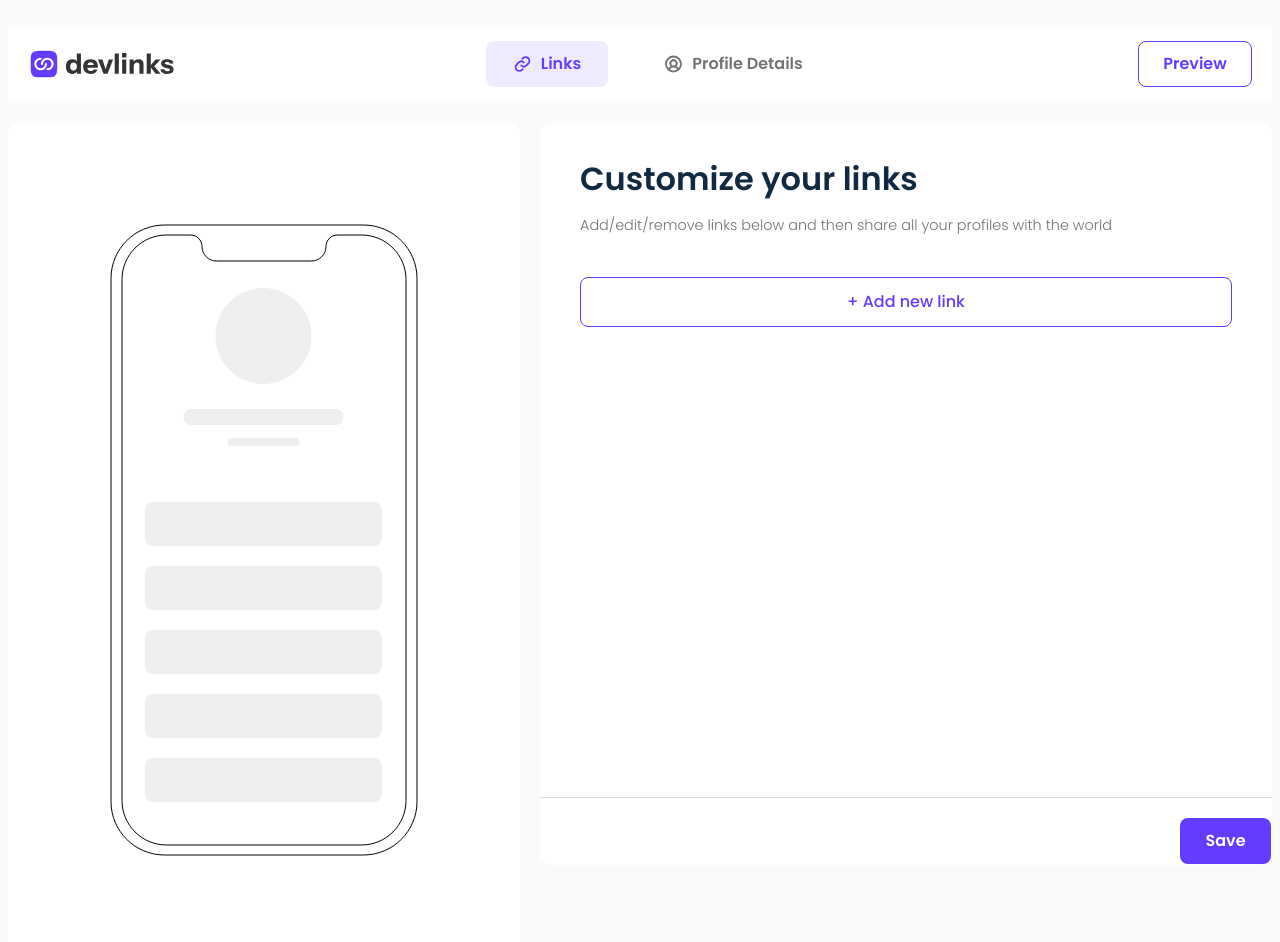
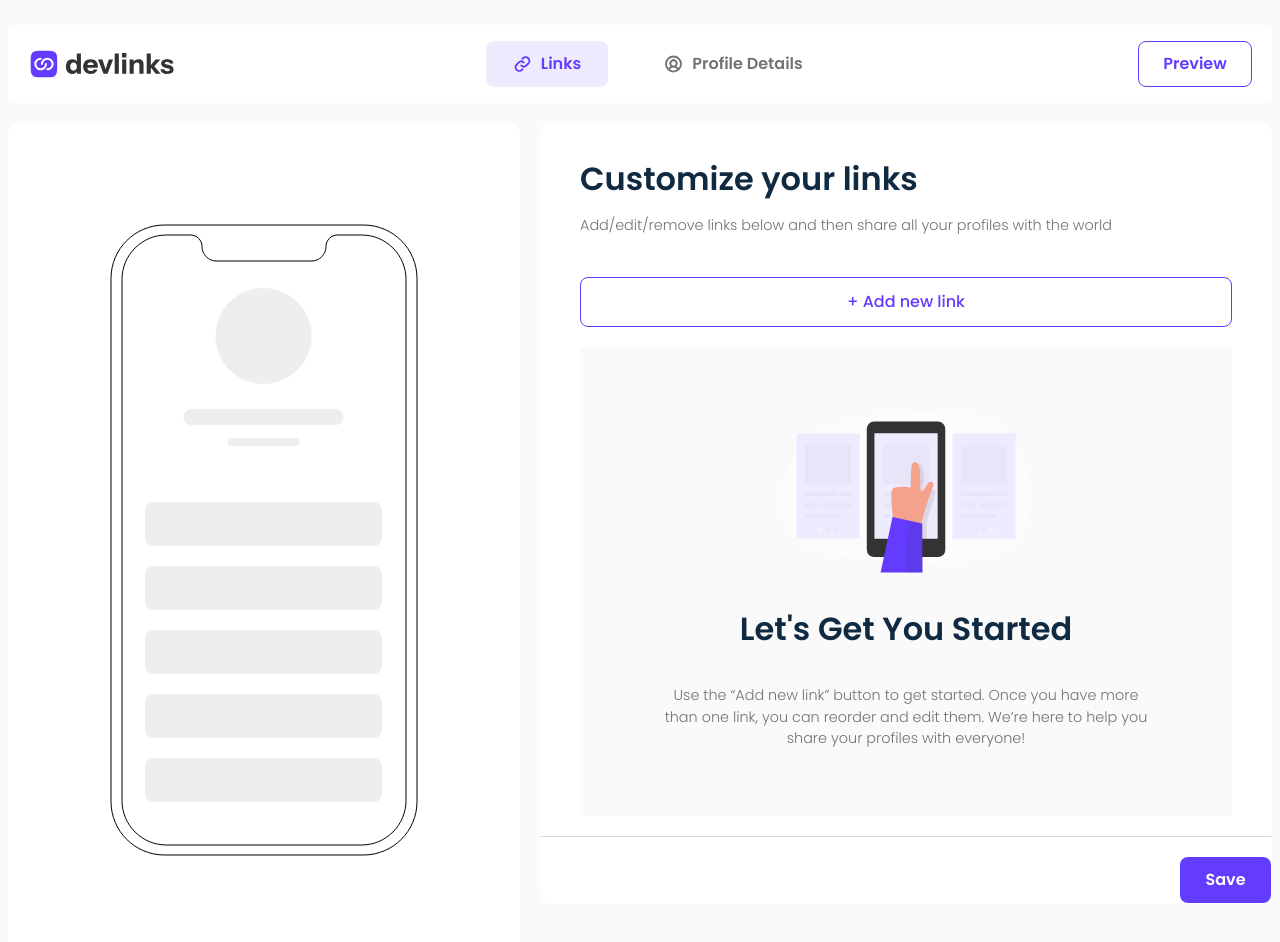
Before and after one commit to sandro21-glitch/link-sharing-app, a React (Vite) app: page /account in a window 1280 px wide. Shown: the top 942 px of the page. Built offline with nearby package versions, Linux system fonts and the light colour scheme.

Commit message:
feat: add check for empty links in CustomizeLinks

```diff
--- a/src/features/account/linksPage/customizeLinks/CustomizeLinks.tsx
+++ b/src/features/account/linksPage/customizeLinks/CustomizeLinks.tsx
@@ -2,8 +2,10 @@ import AddNewLink from "./AddNewLink";
 import SaveBtn from "./SaveBtn";
 import SingleLink from "./SingleLink";
 import { useAppSelector } from "../../../../hooks/reduxHooks";
+import EmptyLinks from "./EmptyLinks";
 const CustomizeLinks = () => {
   const { links } = useAppSelector((store) => store.links);
+  const isLinksEmpty = links.length < 1;
   return (
     <form className="bg-white flex-1 rounded-[12px] h-full">
       <h1 className="text-[2rem] font-semibold normal-case pt-10 px-10 mb-5">
@@ -16,11 +18,16 @@ const CustomizeLinks = () => {
       <div className="px-10 min-h-[500px]">
         {/* add new link btn */}
         <AddNewLink />
-        <ul className="flex flex-col gap-5">
-          {links.map((link) => {
-            return <SingleLink key={link.id} link={link} />;
-          })}
-        </ul>
+        {/* check if there is no links */}
+        {isLinksEmpty ? (
+          <EmptyLinks />
+        ) : (
+          <ul className="flex flex-col gap-5">
+            {links.map((link) => {
+              return <SingleLink key={link.id} link={link} />;
+            })}
+          </ul>
+        )}
       </div>
       {/* save btn */}
       <SaveBtn />
```
